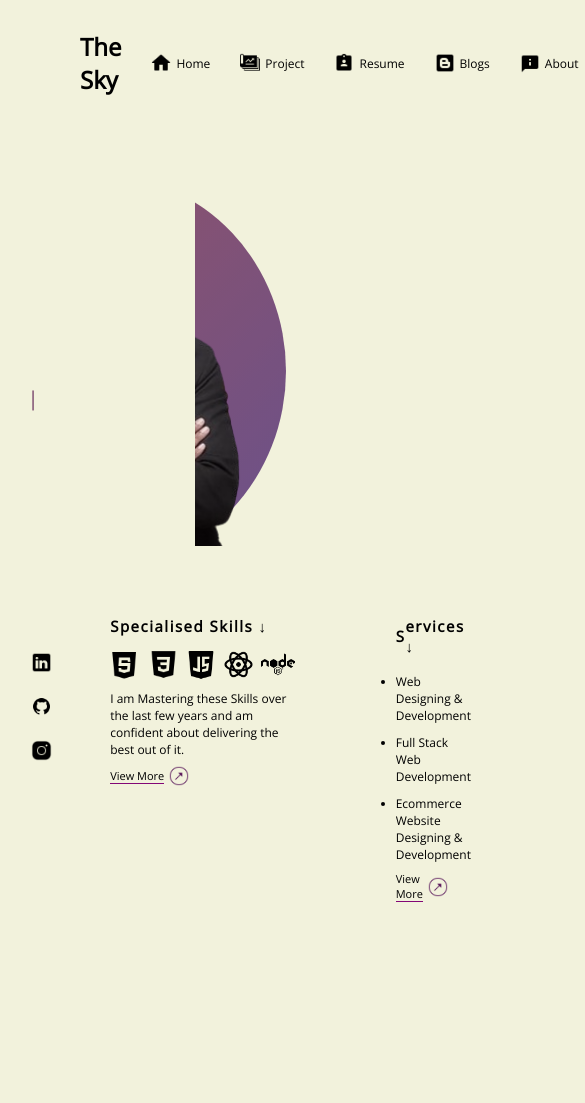
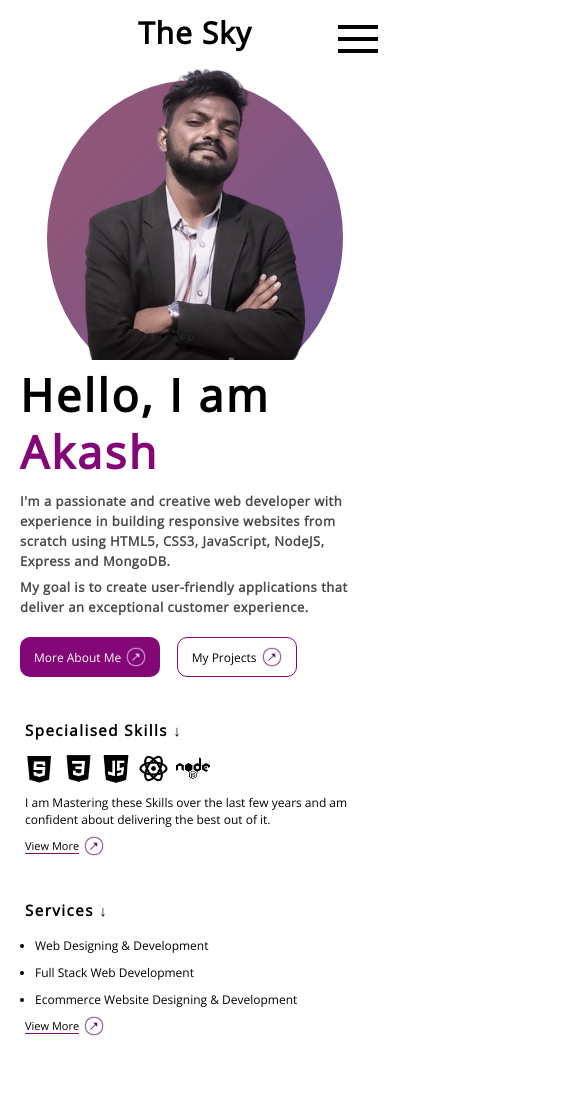
Before and after one commit to rick825/Portfolio, a plain HTML site: page index.html in a window 390 px wide. Shown: the top 1103 px of the page, 585 px wide, since content can reach past the window. Before the commit the page ends 902 px from the top, so only its background shows below. Drawn offline with nearby package versions, Linux system fonts and the light colour scheme.

Commit message:
mobile version

```diff
--- a/index.html
+++ b/index.html
@@ -5,15 +5,22 @@
     <meta name="viewport" content="width=device-width, initial-scale=1.0">
     <title>Portfolio Website</title>
     <link rel="stylesheet" href="style.css">
+    <link rel="stylesheet" href="mobile.css">
 </head>
 <body>
 
     <!-- nav section -->
     <section id="nav">
+      <div class="ham" >
+        <div class="line"></div>
+        <div class="line"></div>
+        <div class="line"></div>
+      </div>
     <div class="nav">
         <div class="navlogo">
            <h2>The Sky</h2>
         </div>
+        <div class="mainnavlist">
         <div class="navlist navleft">
          <ul class="navul">
             <li class="navitem">
@@ -57,6 +64,7 @@
                     </a>
                 </li>
              </ul>
+        </div>
         </div>
     </div>
     </section>
@@ -154,5 +162,15 @@
     </section>
     <!-- end main bottom -->
 
+    <script>
+        console.log("Running");
+        const ham = document.querySelector('.ham');
+       const nav = document.querySelector('.mainnavlist');
+
+       ham.addEventListener('click',()=>{
+        nav.classList.toggle('navshow');
+       });
+
+    </script>
 </body>
 </html>
--- /dev/null
+++ b/mobile.css
@@ -0,0 +1,223 @@
+@media only screen and (max-width: 600px){
+
+    body{
+        background-color: rgb(255, 255, 255);
+    }
+
+
+    .ham{
+        display: block;
+    }
+
+    .ham{
+        position: fixed;
+        top:2%;
+        right: 3%;
+        width: 4rem;
+        height: 6rem;
+        z-index: 10000000;
+
+    }
+
+    .ham .line{
+        margin-top: 0.8rem;
+       border: 2px solid black;
+    }
+
+    .nav{
+        position: fixed;
+        top:0;
+        left:0;
+        background-color: rgb(255, 255, 255);
+      justify-content: center;
+      z-index: 1000000;
+      padding: 1.2rem 3rem;
+    }
+
+    .nav .navlogo{
+      letter-spacing: 1px;
+       font-size: 2rem;
+    }
+
+    .mainnavlist{
+        width: 70%;
+        height: 100rem;
+        position: fixed;
+        top:7%;
+        right:0;
+        margin-left: 0;
+        flex-direction: column;
+        justify-content:flex-start;
+        background-color: rgb(255, 255, 255);
+        z-index: 100000;
+        transform: translateX(50rem);
+        transition: 0.4s ease;
+    }
+
+
+    .nav .mainnavlist .navright{
+        margin-left: 0rem;
+    }
+
+
+    .navshow{
+        transform: translateX(0);
+    }
+
+    .nav .navleft{
+        margin-top: 2rem;
+    }
+
+
+
+    .nav .navul{
+        text-align: center;
+        flex-direction: column;
+        font-size: 2rem;
+    }
+
+    .nav  .navul img{
+        width: 30px;
+        margin-right: 0.5rem;
+    }
+
+    .nav .navul .navitem{
+        width: 100%;
+        margin-left: 0;
+        margin-top: 6rem;
+    }
+
+
+    .nav  .navul img{
+        margin-right: 4rem;
+    }
+
+
+    /* main section */
+    .main{
+        flex-direction: column-reverse;
+        justify-content: center;
+    }
+
+    .main .maincont{
+        width: 100%;
+        justify-content: flex-start;
+    }
+
+    .main .mainleft{
+        height: 32rem;
+    }
+
+    .main .mainleft .mainleftcont{
+        width: 100%;
+        margin-top: 1%;
+        margin-right: 0;
+        padding: 2rem;
+        justify-content: flex-start;
+        /* margin-top: 10rem; */
+    }
+
+    .main .mainleft .head{
+        font-size: 3rem;
+        line-height: 5.7rem;
+    }
+
+    .main .mainleft .para{
+        margin-top:0.5rem;
+        font-weight: 600;
+        line-height: 2rem;
+        color: rgba(0, 0, 0, 0.712);
+    }
+
+    .main .mainleft .button{
+        margin-top: 2rem;
+    }
+
+
+
+    .main .mainright{
+        /* width: 100%; */
+        height: 36rem;
+        padding: 1rem;
+        flex-direction: column;
+    }
+
+
+    .mainimg{
+        /* width: 100%; */
+        margin-right: 0rem;
+        margin-top: -20%;
+        margin-left: 0;
+    }
+
+    .main-bot{
+        flex-direction: column-reverse;
+    }
+
+    .main-bot .main-bot-cont{
+        margin-top: 2rem;
+    }
+
+    .main-bot .main-bot-right .mainbotdiv{
+        flex-direction: column;
+    }
+
+    .main-bot .main-bot-left{
+        width: 100%;
+    }
+
+    .main-bot .mainnav{
+        height: 6rem;
+        flex-direction: column-reverse;
+        align-items: center;
+        /* margin-left: 10rem; */
+    }
+
+
+    .main-bot .mainnav .line{
+        width: 60%;
+        bottom: 0%;
+        left:-5%;
+        transform: rotate(0deg);
+        margin-top: 1rem;
+    }
+
+    .main-bot .navul{
+        width: 100%;
+        left: -25%;
+        bottom: 0%;
+        display: flex;
+    }
+
+    .main-bot .navul li{
+        margin-left: 1rem;
+    }
+
+    .main-bot  .navsocial img{
+        margin-top: 0;
+    }
+
+    .main-bot .main-bot-right{
+        width: 100%;
+    }
+
+    .main-bot .main-bot-right .mainbotdiv{
+        padding: 1rem;
+        justify-content: center;
+    }
+
+    .main-bot .main-bot-right .mainbotdiv .mbd{
+        width: 100%;
+        margin-left: 0rem;
+    }
+
+    .main-bot .main-bot-right .mainbotdiv .mbd:nth-child(1){
+        margin-left: 0;
+    }
+
+    .main-bot .main-bot-right .mainbotdiv .mbd .mbd-list{
+        margin-left: 1rem;
+    }
+
+   /* end main section */
+}
--- a/style.css
+++ b/style.css
@@ -19,8 +19,12 @@ body{
 }
 
 /* nav section */
+.ham{
+ display: none;
+}
+
 #nav{
-    position: relative;
+    /* position: relative; */
 }
 
 .nav{
@@ -30,6 +34,20 @@ body{
     align-items: center;
     justify-content: space-between;
     padding: 3rem 8rem;
+    padding-right: 0rem;
+}
+
+.mainnavlist{
+    width: 75%;
+    margin-left: 10rem;
+    display: flex;
+    align-items: center;
+    justify-content: space-around;
+    /* border: 2px solid black; */
+}
+
+.nav .mainnavlist .navright{
+    margin-left: 20rem;
 }
 
 .nav .navlogo{
```
